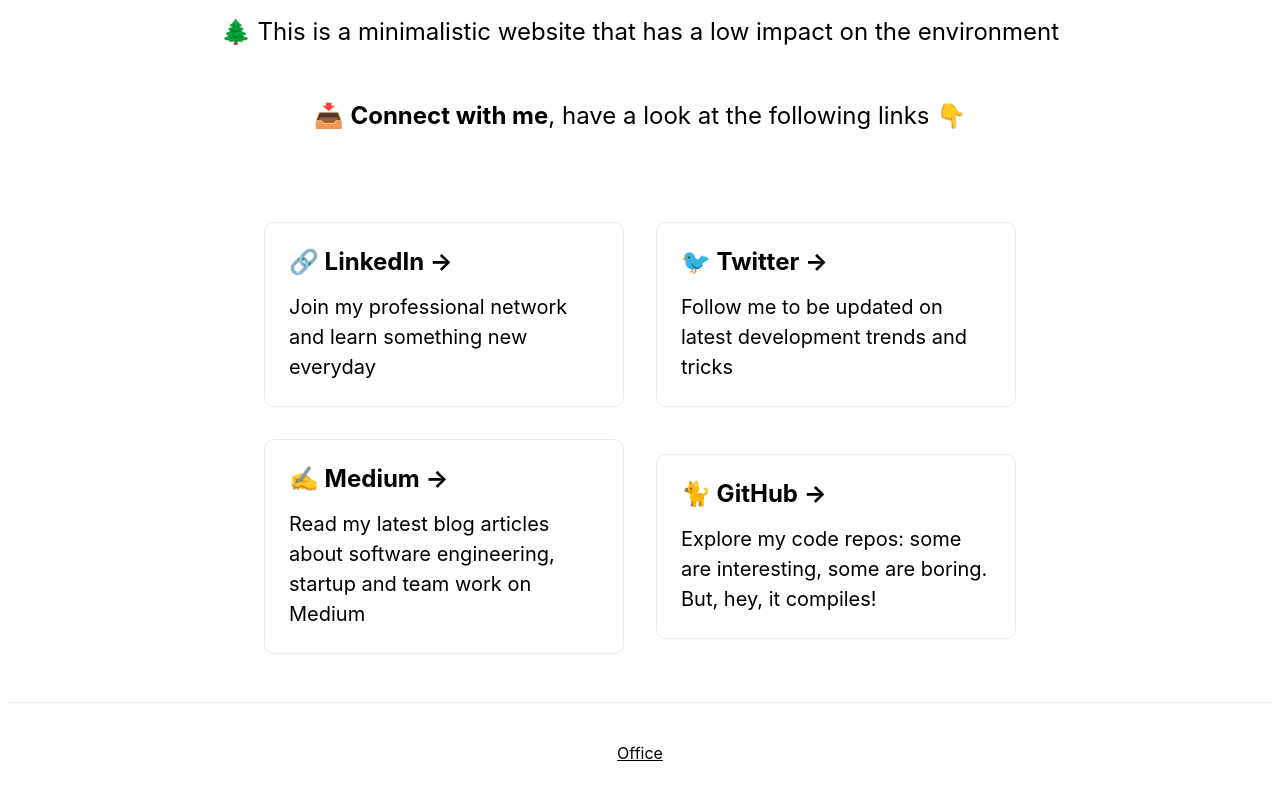
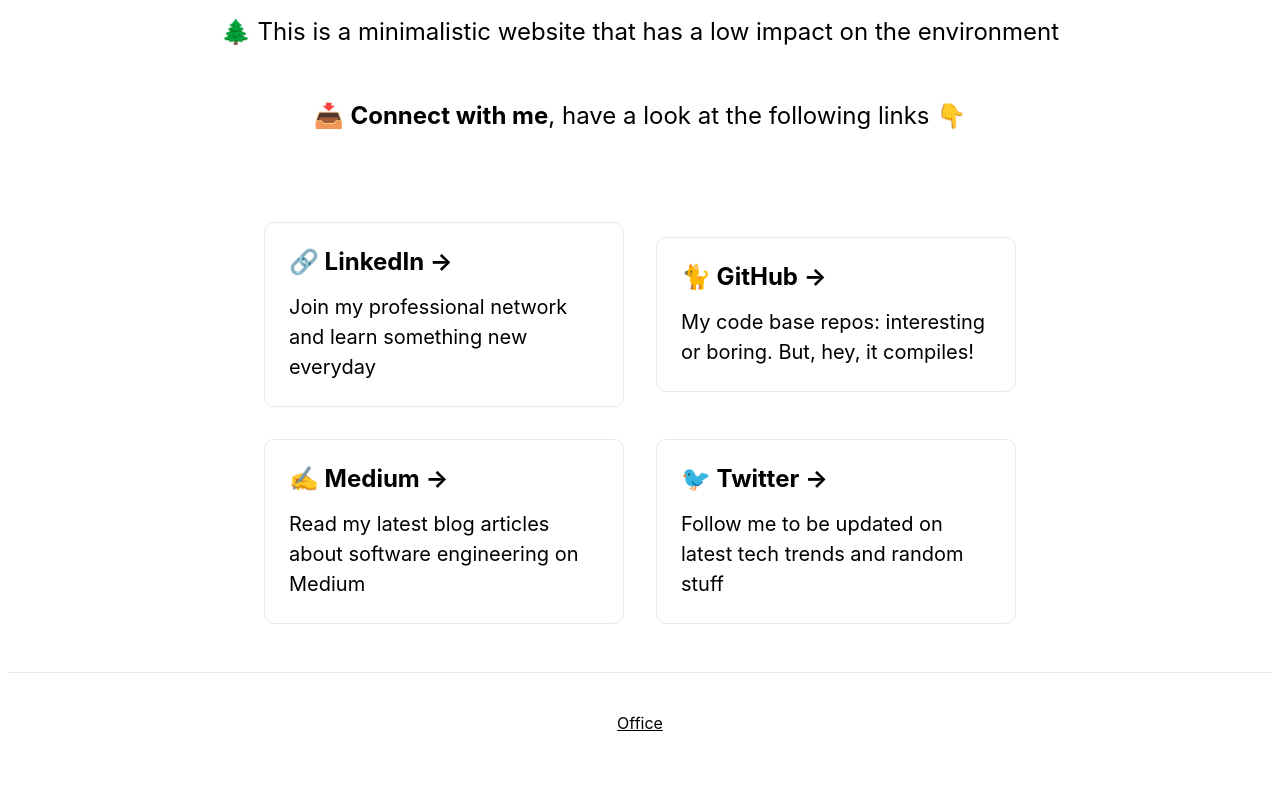
Before and after one commit to rapaccinim/personal-website, a Next.js app: page / in a window 1280 px wide. Shown: the part 480-1280 px from the top of the page. After the commit the page ends 1252 px from the top, so only its background shows below. Built offline with nearby package versions, Linux system fonts and the light colour scheme.

Commit message:
Code refactoring in index.js

```diff
--- a/pages/index.js
+++ b/pages/index.js
@@ -3,16 +3,59 @@
 import styles from '../styles/Home.module.css'
 
 const Home = () => {
+
+  const linksList = [
+    {
+      href: 'https://www.linkedin.com/in/marco-rapaccini/?locale=en_US',
+      title: '🔗 LinkedIn',
+      description: 'Join my professional network and learn something new everyday',
+      ariaLabel: 'Connect with me on LinkedIn',
+    },
+    {
+      href: 'https://github.com/rapaccinim',
+      title: '🐈 GitHub',
+      description: 'My code base repos: interesting or boring. But, hey, it compiles!',
+      ariaLabel: 'Connect with me on GitHub',
+    },
+    {
+      href: 'https://rapaccinim.medium.com/',
+      title: '✍️ Medium',
+      description: 'Read my latest blog articles about software engineering on Medium',
+      ariaLabel: 'Connect with me on Medium',
+    },
+    {
+      href: 'https://twitter.com/@rapaccinim',
+      title: '🐦 Twitter',
+      description: 'Follow me to be updated on latest tech trends and random stuff',
+      ariaLabel: 'Connect with me on Twitter',
+    },
+  ];
+
   return (
     <div className={styles.container}>
       <Head>
-        <title>Marco Rapaccini - Web &amp; Product Development</title>
-        <meta name="description" content="Marco Rapaccini - Web and Product Development" />
-        <link rel="icon" href="/favicon.ico" />
+        <title>
+          Marco Rapaccini - Web &amp; Product Development
+        </title>
+        <meta
+            name="description"
+            content="Marco Rapaccini - Web and Product Development"
+        />
+        <link
+            rel="icon"
+            href="/favicon.ico"
+        />
       </Head>
       <main className={styles.main}>
-        <Image src="/marco-rapaccini-web-product-developer-logo.jpg" alt="Marco Rapaccini - Web and Product Development logo" width={301} height={127} />
-        <h1 className={styles.title}>
+        <Image
+            src="/marco-rapaccini-web-product-developer-logo.jpg"
+            alt="Marco Rapaccini - Web and Product Development logo"
+            width={301}
+            height={127}
+        />
+        <h1
+            className={styles.title}
+        >
           Marco Rapaccini
           <br/>
           Web &amp; Product Development
@@ -24,31 +67,26 @@
           🌲 This is a minimalistic website that has a low impact on the environment
         </p>
         <p className={styles.description}>
-        📥 <b>Connect with me</b>, have a look at the following links 👇
+          📥 <b>Connect with me</b>, have a look at the following links 👇
         </p>
-        <div className={styles.grid}>
-          <a href="https://www.linkedin.com/in/marco-rapaccini/?locale=en_US" className={styles.card} target="_blank" rel="noopener noreferrer">
-            <h2>🔗 LinkedIn &rarr;</h2>
-            <p>Join my professional network and learn something new everyday</p>
-          </a>
-          <a href="https://twitter.com/@rapaccinim" className={styles.card} target="_blank" rel="noopener noreferrer">
-            <h2>🐦 Twitter &rarr;</h2>
-            <p>Follow me to be updated on latest development trends and tricks</p>
-          </a>
-          <a
-            href="https://rapaccinim.medium.com/" className={styles.card} target="_blank" rel="noopener noreferrer">
-            <h2>✍️ Medium &rarr;</h2>
-            <p>Read my latest blog articles about software engineering, startup and team work on Medium</p>
-          </a>
-          <a href="https://github.com/rapaccinim" className={styles.card} target="_blank" rel="noopener noreferrer">
-            <h2>🐈 GitHub &rarr;</h2>
-            <p>
-              Explore my code repos: some are interesting, some are boring. But, hey, it compiles!
-            </p>
-          </a>
+        <div
+          className={styles.grid}
+        >
+          {linksList.map(singleLink =>
+            <a
+                href={singleLink.href}
+                className={styles.card}
+                target="_blank"
+                rel="noopener noreferrer"
+                aria-label={singleLink.ariaLabel}
+                key={singleLink.href}
+            >
+              <h2>{singleLink.title} &rarr;</h2>
+              <p>{singleLink.description}</p>
+            </a>
+          )}
         </div>
       </main>
-
       <footer className={styles.footer}>
         <a
             href="https://www.google.co.uk/maps/place/New+Inn+Yard,+Kendal/@54.3255514,-2.748753,19.81z/"
@@ -61,5 +99,4 @@
     </div>
   )
 }
-
 export default Home
```
